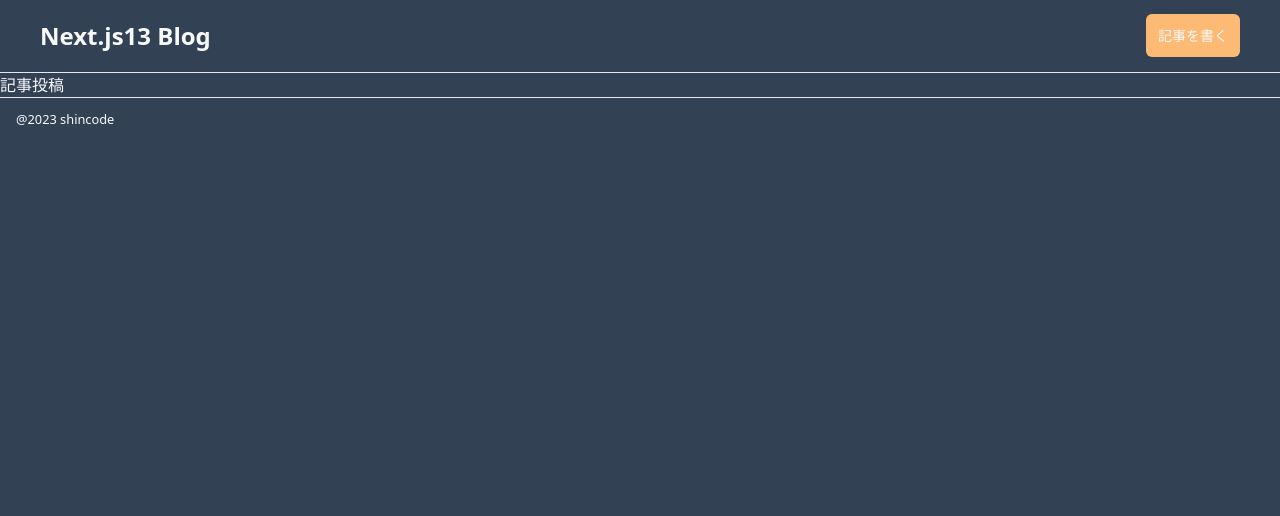
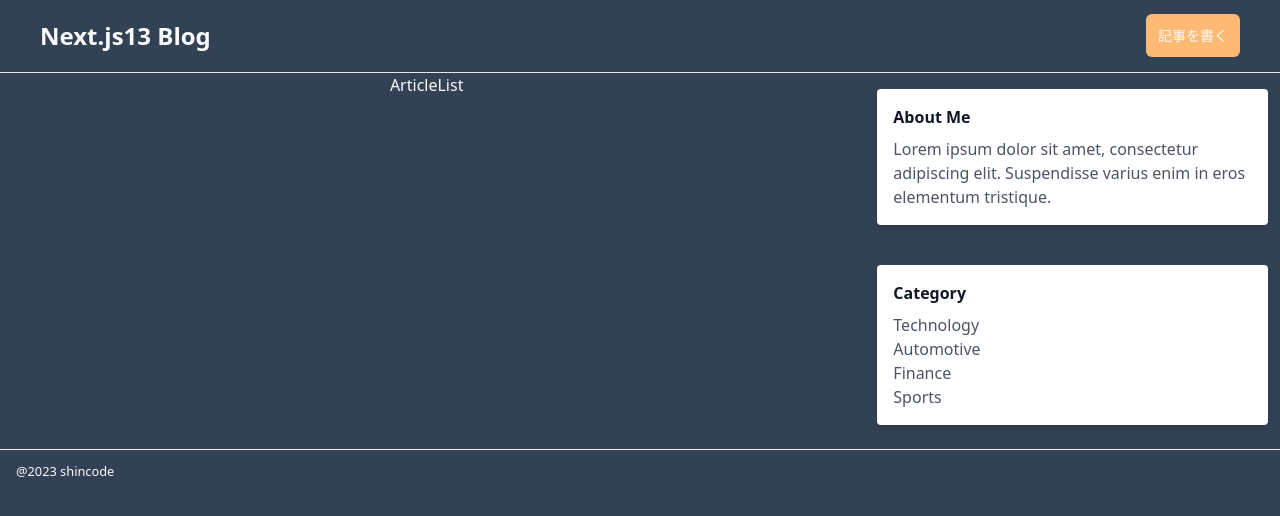
Before and after one commit to nishioka-shinji/next.js13-tailwindcss-udemy-blog, a Next.js app: page / in a window 1280 px wide. Shown: the top 516 px of the page. Built offline with nearby package versions, Linux system fonts and the light colour scheme.

Commit message:
page.tsxの中身設定

```diff
--- /dev/null
+++ b/src/app/components/ArticleList.tsx
@@ -0,0 +1,9 @@
+import React from 'react'
+
+function ArticleList() {
+  return (
+    <div>ArticleList</div>
+  )
+}
+
+export default ArticleList
--- a/src/app/page.tsx
+++ b/src/app/page.tsx
@@ -1,7 +1,38 @@
-import Image from 'next/image'
+import ArticleList from "./components/ArticleList"
 
 export default function Home() {
   return (
-    <div>記事投稿</div>
+    <div className="md:flex">
+      <section className="w-full md:w-2/3 flex flex-col items-center px-3">
+        <ArticleList />
+      </section>
+
+      <aside className="w-full md:w-1/3 flex flex-col items-center px-3 md:pl-6">
+        <div className="bg-white shadow-md rounded p-4 mb-6 mt-4">
+          <h3 className="font-bold text-gray-900 mb-2">About Me</h3>
+          <p className="text-gray-600">
+            Lorem ipsum dolor sit amet, consectetur adipiscing elit. Suspendisse
+            varius enim in eros elementum tristique.
+          </p>
+        </div>
+        <div className="bg-white shadow-md rounded p-4 mb-6 mt-4 w-full">
+          <h3 className="font-bold text-gray-900 mb-2">Category</h3>
+          <ul className="text-gray-600 mt-2">
+            <li>
+              <a href="#">Technology</a>
+            </li>
+            <li>
+              <a href="#">Automotive</a>
+            </li>
+            <li>
+              <a href="#">Finance</a>
+            </li>
+            <li>
+              <a href="#">Sports</a>
+            </li>
+          </ul>
+        </div>
+      </aside>
+    </div>
   )
 }
```
